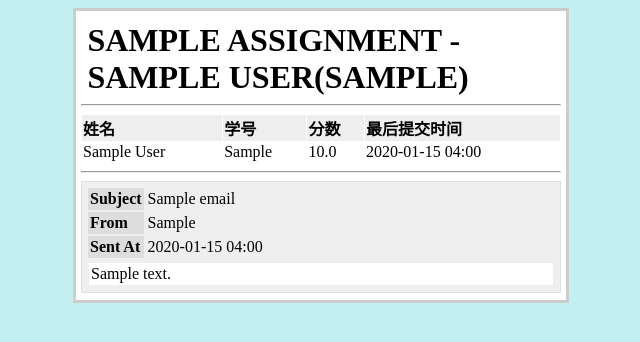
After one commit to shanzi/checkr, a Django app: page /submissions/submission/1 in a window 1280 px wide. The commit adds this page. Shown: the top 342 px of the page, without its empty margins (319-959 px from the left). Run offline with Django 3.2, Linux system fonts and the light colour scheme; a user stored in the database is signed in; tables that the repository leaves empty hold one stand-in row (values such as "Sample post").

Commit message:
add submission view

```diff
--- a/assignment/templates/assignments.html
+++ b/assignment/templates/assignments.html
@@ -22,7 +22,7 @@
 {% for assignment in assignments %}
 <div class="item">
     <h3>
-        <a href="{{ assignment.sequence }}">{{ assignment.title }}</a>
+        <a href="{% url 'assignment' assignment.sequence %}">{{ assignment.title }}</a>
     </h3>
 </div>
 <div class="detail">
--- a/assignment/urls.py
+++ b/assignment/urls.py
@@ -3,6 +3,6 @@ from assignment.views import assignments, assignment
 
 
 urlpatterns = patterns('',
-       url(r'^$', assignments),
-       url(r'^(\d+)$', assignment),
+       url(r'^$', assignments, name='assignments'),
+       url(r'^(\d+)$', assignment, name='assignment'),
        )
--- a/mailer/imbox/parser.py
+++ b/mailer/imbox/parser.py
@@ -2,6 +2,8 @@ import re
 import StringIO
 import email
 import base64, quopri
+import time
+from datetime import datetime
 from email.header import Header, decode_header
 
 
@@ -148,4 +150,8 @@ def parse_email(raw_email):
             parsed_email['headers'].append({'Name': key,
                 'Value': value})
 
+    if parsed_email.get('date'):
+        timetuple = email.utils.parsedate(parsed_email['date'])
+        parsed_email['parsed_date'] = datetime.fromtimestamp(time.mktime(timetuple)) if timetuple else None
+
     return Struct(**parsed_email)
--- a/submission/models.py
+++ b/submission/models.py
@@ -10,6 +10,7 @@ class Submission(models.Model):
     student = models.ForeignKey(Student, related_name="submissions")
     assignment = models.ForeignKey(Assignment, related_name="submissions")
     score = models.DecimalField(max_digits=5, decimal_places=1, default=5)
+    updated_at = models.DateTimeField()
     cpplint_result = models.TextField()
 
     def __unicode__(self):
@@ -24,6 +25,7 @@ class Email(models.Model):
     content = models.TextField()
     attachment_title = models.CharField(max_length=60)
     sent_at = models.CharField(max_length=80)
+    sent_at_parsed = models.DateTimeField(null=True)
     submission = models.ForeignKey(Submission, related_name='mails')
 
     def __unicode__(self):
--- /dev/null
+++ b/submission/templates/submission.html
@@ -0,0 +1,62 @@
+{% extends "base.html" %}
+
+{% block extend_head %}
+    <style type="text/css" media="screen">
+th { text-align: left;background:#eee;}
+.email {
+    border: 1px solid #dfdfdf;
+    padding: 4px;
+    margin: 2px 0;
+    background:#efefef;
+}
+.email th { background:#ddd;}
+.email .content {
+    margin:2px; padding:2px; background:#fff;border:solid 1px #eee;}
+    </style>
+{% endblock extend_head %}
+
+{% block content %}
+<table border="0" cellspacing="1" cellpadding="1" width="100%">
+<tr>
+    <th>姓名</th>
+    <th>学号</th>
+    <th>分数</th>
+    <th>最后提交时间</th>
+</tr>
+<tr>
+    <td>{{ student.name }}</td>
+    <td>{{ student.student_num }}</td>
+    <td>{{ submission.score }}</td>
+    <td>{{ submission.updated_at|date:"Y-m-d H:i" }}</td>
+</tr>
+</table>
+<hr>
+{% for email in submission.mails.all %}
+<div class="email">
+    <table border="0" cellspacing="2" cellpadding="2">
+        <tr>
+            <th>Subject</th>
+            <td>{{ email.subject }}</td>
+        </tr>
+        <tr>
+            <th>From</th>
+            <td>{{ email.fromaddr }}</td>
+        </tr>
+        <tr>
+            <th>Sent At</th>
+            <td>{{ email.sent_at_parsed|date:"Y-m-d H:i" }}</td>
+        </tr>
+    </table>
+    <div class="content">
+    {% if email.content %}
+        {{ email.content|safe }}
+    {% else %}
+    No Contents.
+    {% endif %}
+    </div>
+
+</div>
+{% empty %}
+<div class="info">No Emails</div>
+{% endfor %}
+{% endblock content %}
--- a/submission/urls.py
+++ b/submission/urls.py
@@ -1,7 +1,8 @@
 from django.conf.urls import patterns, url
-from submission.views import add
+from submission.views import add, submission
 
 
 urlpatterns = patterns('',
-       url(r'^add$', add),
+       url(r'^add$', add, name='add_submission'),
+       url(r'^submission/(\w+)$', submission, name='submission'),
        )
--- a/submission/views.py
+++ b/submission/views.py
@@ -1,5 +1,5 @@
 from django.contrib.auth.decorators import login_required
-from django.shortcuts import render_to_response
+from django.shortcuts import render_to_response, get_object_or_404
 from django.template import RequestContext
 from django import forms
 from assignment.models import Assignment
@@ -50,3 +50,18 @@ def add(request):
             'add_submission.html',
             {'form':form,'title':'Submission::Add', 'tip':tip},
             context_instance=RequestContext(request))
+
+
+@login_required
+def submission(request, id_):
+    submission = get_object_or_404(Submission, id=id_)
+    assignment = submission.assignment
+    student = submission.student
+    title = "%s - %s(%s)" % (assignment.title, student.name, student.student_num)
+    return render_to_response('submission.html',
+            {
+                'submission':submission,
+                'assignment':assignment,
+                'student':student,
+                'title':title,
+                })
```
Also changed, not shown: assignment/templates/assignment.html (+14 -3 lines), mailer/process_mail.py (+21 -2 lines), submission/migrations/0004_auto__add_field_email_sent_at_parsed.py (added), submission/migrations/0005_auto__add_field_submission_updated_at.py (added).
